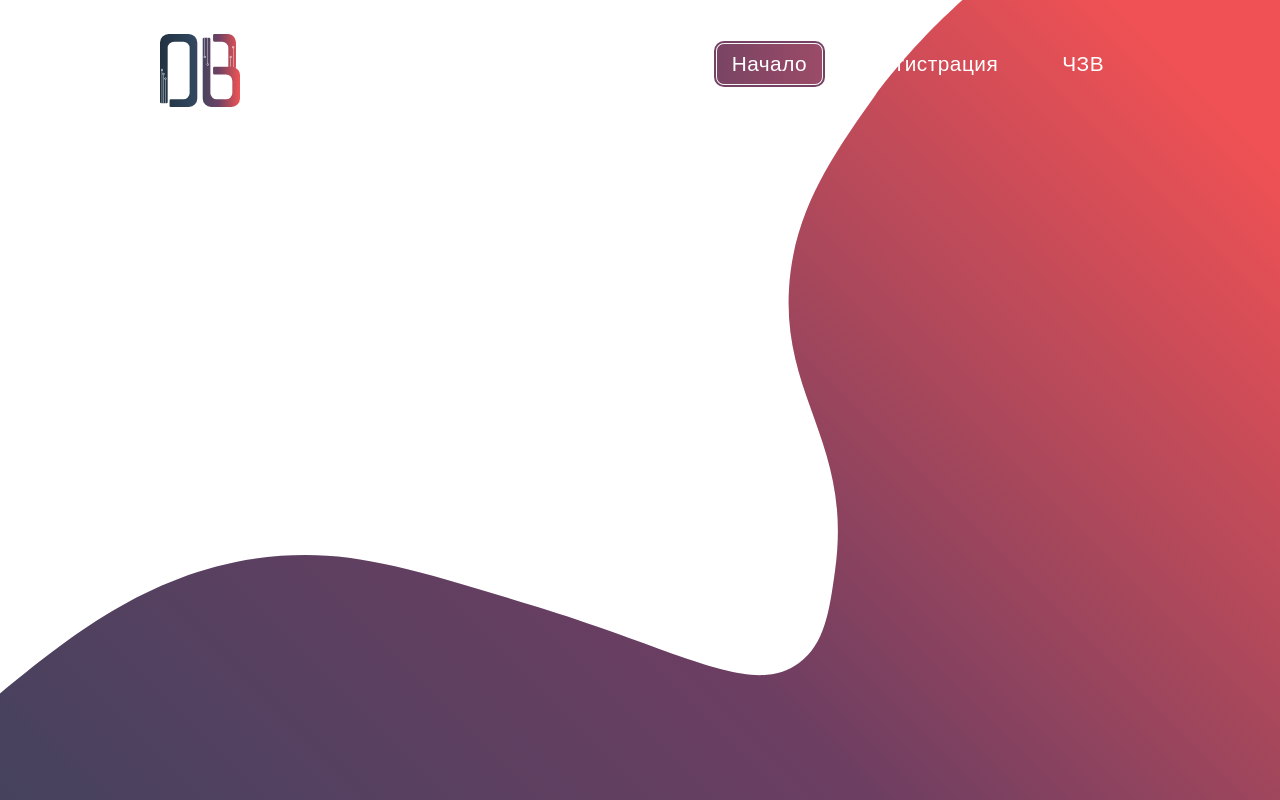
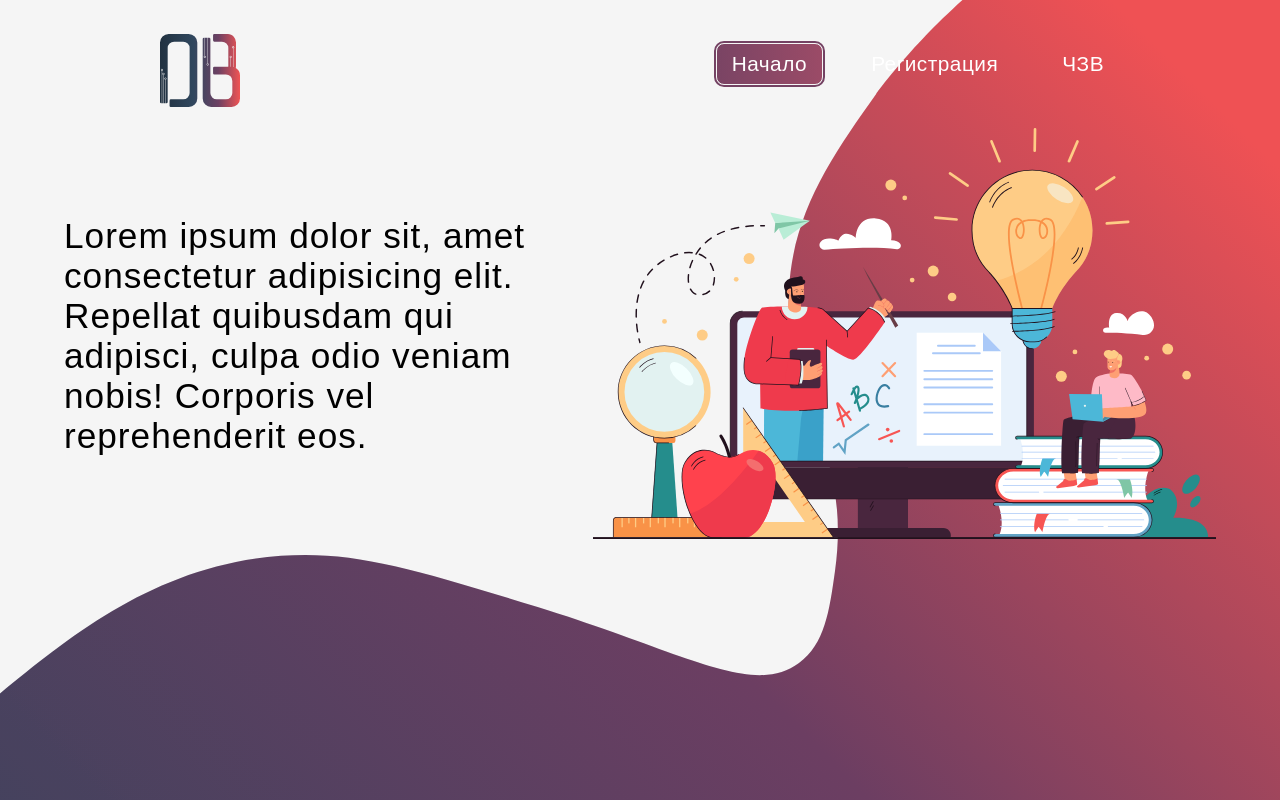
Before and after one commit to ZdravkoHristov/DigiBuddy, a React (Create React App) app in the folder frontend/: page / in a window 1280 px wide. Shown: the top 800 px of the page. Built offline with nearby package versions, Linux system fonts and the light colour scheme; a web font is replaced by a local one.

Commit message:
added hero section

```diff
--- a/frontend/src/components/Header.js
+++ b/frontend/src/components/Header.js
@@ -1,12 +1,14 @@
 import { useState } from 'react';
 import HeaderEl from './styles/Header.style';
 import Navbar from './Navbar';
+import Hero from './Hero';
 
 export default function Header() {
 	const [activeItem, setActiveItem] = useState('home');
 	return (
 		<HeaderEl>
 			<Navbar active={activeItem} setActive={setActiveItem} />
+			<Hero />
 		</HeaderEl>
 	);
 }
--- /dev/null
+++ b/frontend/src/components/Hero.js
@@ -0,0 +1,16 @@
+import HeroEl from './styles/Hero.style.js';
+import illustration from '../assets/illustrations/home-image.svg';
+export default function Hero() {
+	return (
+		<HeroEl className='hero container'>
+			<p>
+				Lorem ipsum dolor sit, amet consectetur adipisicing elit. Repellat
+				quibusdam qui adipisci, culpa odio veniam nobis! Corporis vel
+				reprehenderit eos.
+			</p>
+			<div className='img-holder'>
+				<img src={illustration} alt='illustration' />
+			</div>
+		</HeroEl>
+	);
+}
--- a/frontend/src/components/Navbar.js
+++ b/frontend/src/components/Navbar.js
@@ -7,7 +7,7 @@ export default function Navbar({ active, setActive }) {
 	};
 
 	return (
-		<NavbarEl className='main-nav'>
+		<NavbarEl className='main-nav '>
 			<div className='logo-holder'>
 				<img src={logo} alt='logo' />
 			</div>
--- /dev/null
+++ b/frontend/src/components/styles/Hero.style.js
@@ -0,0 +1,21 @@
+import styled from 'styled-components';
+
+const HeroEl = styled.section`
+	& {
+		display: flex;
+		align-items: center;
+	}
+
+	p {
+		font-size: 2.2rem;
+		flex: 1.7;
+		letter-spacing: 1px;
+		line-height: 2.5rem;
+	}
+
+	.img-holder {
+		flex: 2;
+	}
+`;
+
+export default HeroEl;
--- a/frontend/src/main.css
+++ b/frontend/src/main.css
@@ -19,6 +19,7 @@
 
 body {
 	overflow-x: hidden;
+	background-color: #f5f5f5;
 }
 
 .gradient {
@@ -43,6 +44,12 @@ body {
 	position: absolute;
 }
 
+.container {
+	width: 90%;
+	margin: auto;
+	max-width: 1500px;
+}
+
 .btn {
 	background-color: #4e2841;
 	position: relative;
@@ -63,3 +70,16 @@ body {
 	left: 0;
 	top: 0;
 }
+
+.heading-xl {
+	font-size: 3.5rem;
+}
+.heading-l {
+	font-size: 2.7rem;
+}
+.heading-m {
+	font-size: 2rem;
+}
+.heading-s {
+	font-size: 1.5rem;
+}
```
Also changed, not shown: frontend/src/assets/illustrations/home-image.svg (added).
